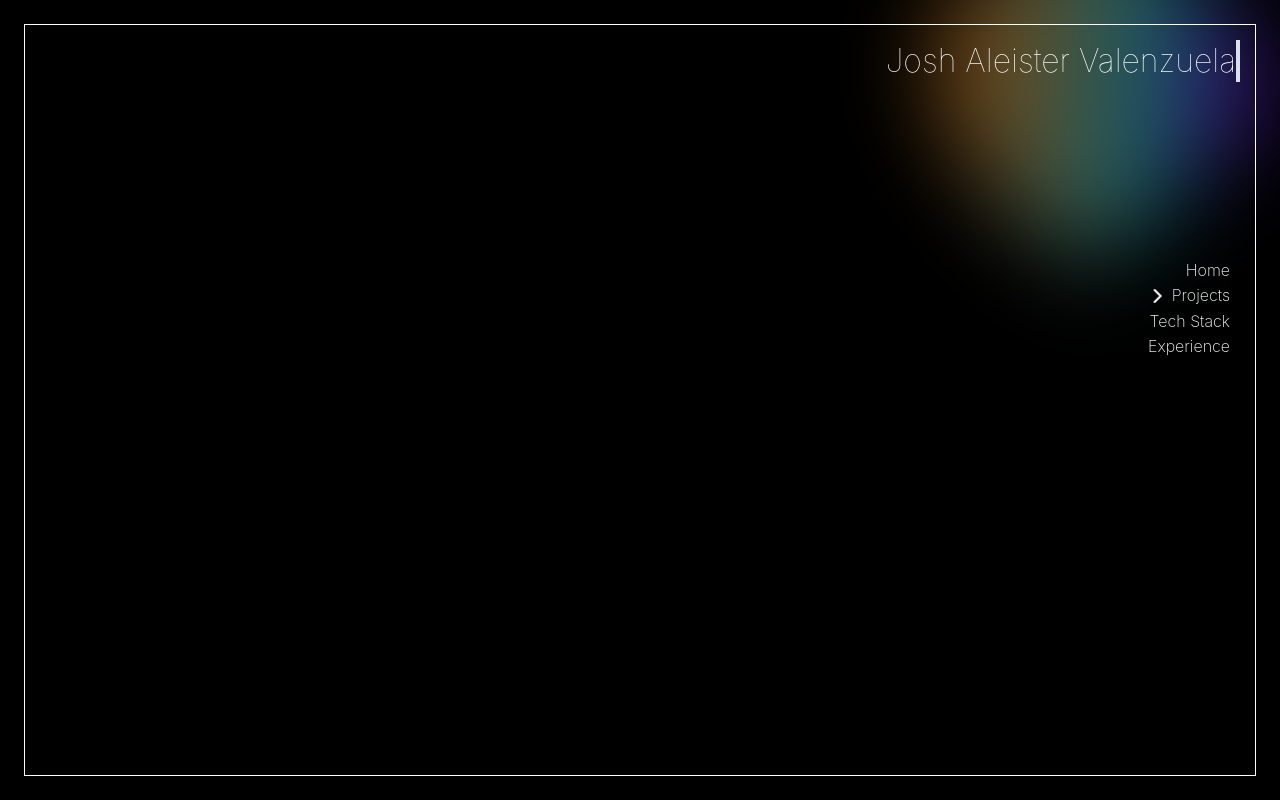
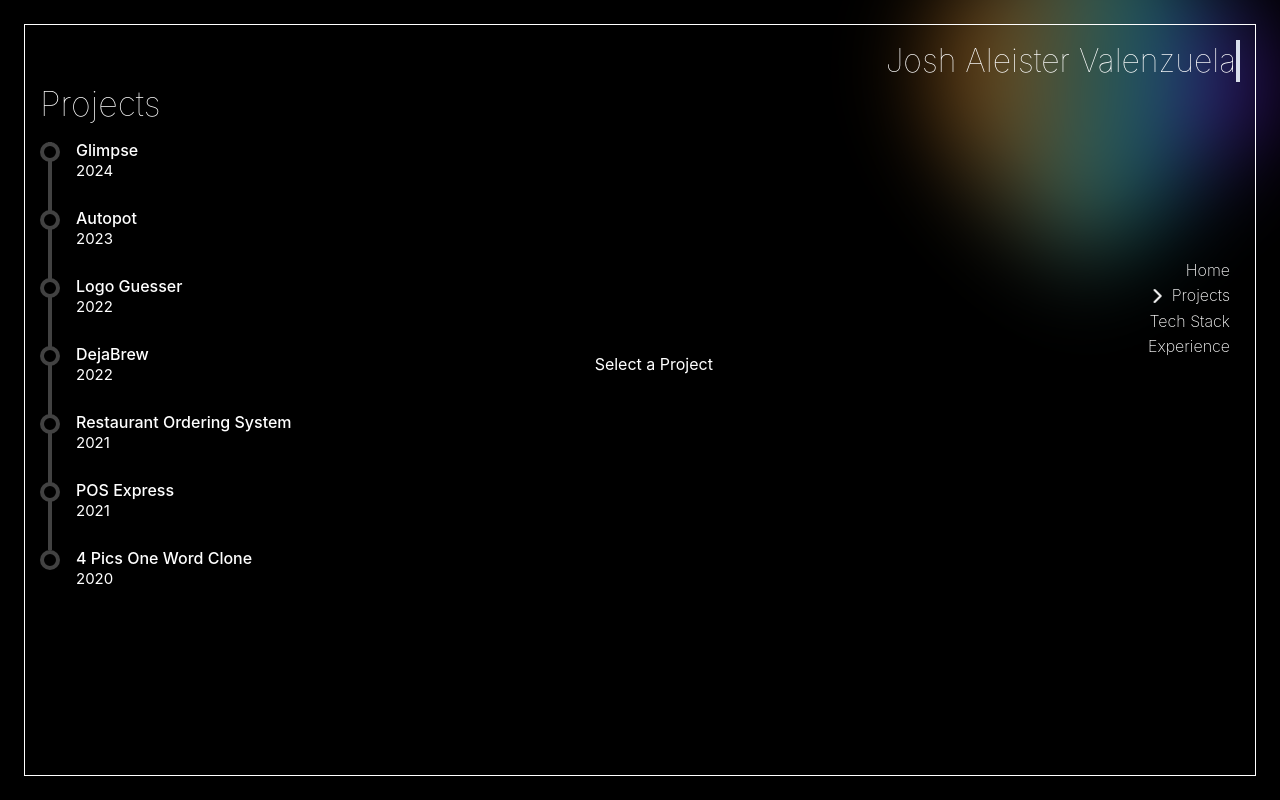
Before and after one commit to jshalstr/web-portfolio, a Next.js app: page /projects in a window 1280 px wide. Built offline with nearby package versions, Linux system fonts and the light colour scheme.

Commit message:
create project page

```diff
--- a/app/projects/page.tsx
+++ b/app/projects/page.tsx
@@ -1,3 +1,92 @@
 'use client';
 
-export default function ProjectsPage() {}
+import { Group, Stack, Text, Timeline, TimelineItem, Title } from '@mantine/core';
+import { useState } from 'react';
+
+const projects = [
+  {
+    title: 'Glimpse',
+    image: 'images/glimpse.png',
+    description: 'Glimpse is a...',
+    year: 2024,
+  },
+  {
+    title: 'Autopot',
+    image: 'images/autopot.jpg',
+    description: 'Autopot is a...',
+    year: 2023,
+  },
+  {
+    title: 'Logo Guesser',
+    image: 'images/logoguesser.jpg',
+    description: 'Logo Guesser is a...',
+    year: 2022,
+  },
+  {
+    title: 'DejaBrew',
+    image: 'images/dejabrew.jpg',
+    description: 'DejaBrew is a...',
+    year: 2022,
+  },
+  {
+    title: 'Restaurant Ordering System',
+    image: 'images/ros.jpg',
+    description: 'Restaurant Ordering System is a...',
+    year: 2021,
+  },
+  {
+    title: 'POS Express',
+    image: 'images/posexpress.jpg',
+    description: 'POS Express is a...',
+    year: 2021,
+  },
+  {
+    title: '4 Pics One Word Clone',
+    image: 'images/4pics.jpg',
+    description: '4 Pics One Word Clone is a...',
+    year: 2020,
+  },
+];
+
+function ProjectItem({ title, year, onClick, active }: any) {
+  return (
+    <TimelineItem
+      title={
+        <Text fz={{ base: 14, md: 16 }} fw={500} inline>
+          {title}
+        </Text>
+      }
+      onClick={onClick}
+      className="hover:cursor-pointer"
+      __active={active}
+    >
+      <Text fz={{ base: 13, md: 15 }} inline>
+        {year}
+      </Text>
+    </TimelineItem>
+  );
+}
+
+export default function ProjectsPage() {
+  const [selectedProject, setSelectedProject] = useState<null | {}>(null);
+
+  return (
+    <Stack className="self-start" w="100%">
+      <Title fw={100}>Projects</Title>
+      <Group w="100%">
+        <Timeline>
+          {projects.map((project) => (
+            <ProjectItem
+              key={project.title}
+              title={project.title}
+              year={project.year}
+              onClick={() => setSelectedProject(project)}
+              active={selectedProject === project}
+            />
+          ))}
+        </Timeline>
+        <Text m="auto">Select a Project</Text>
+      </Group>
+    </Stack>
+  );
+}
```
